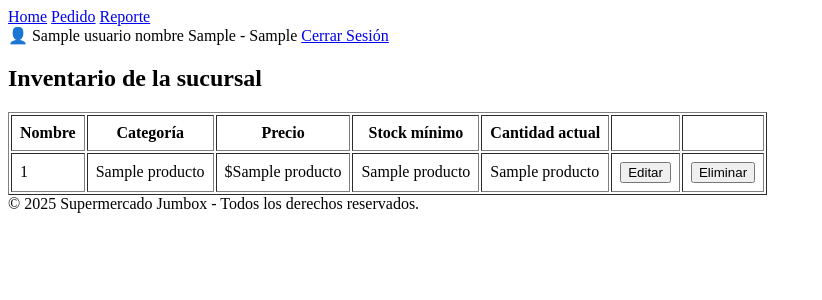
After one commit to melanycpm1/supermercado-jumbox, a Flask app: template templates/inventario.html in a window 1280 px wide. The commit adds this page. Shown: the top 300 px of the page, without its empty margins (0-822 px from the left). Run offline with Flask 3, Linux system fonts and the light colour scheme; the template is opened without the code that fills it: most values are stand-ins (such as "Sample title", 1, 10 or a date in 2020).

Commit message:
inventario

```diff
--- a/app.py
+++ b/app.py
@@ -57,7 +57,34 @@ def gestion_inventario():
     if session["rol"] == "vendedor":
         return "Acceso denegado. No tenés permisos para entrar acá.", 403 #solo ingresaran los usuarios administradores,encargado,reponedor
 
-    return #agregar tamblate
+    id_sucursal = session.get("sucursal_id")
+    if not id_sucursal:
+        db.conexion.close()
+        return redirect(url_for("home"))
+    db = Connexion("database.db")
+    db.cursor.execute("""
+    SELECT producto.nombre,
+            producto.categoria,
+            producto.precio,
+            producto.stock_minimo,
+            inventario.cantidad_actual,
+            producto.id
+    FROM producto
+    INNER JOIN inventario ON producto.id = inventario.id_producto
+    WHERE inventario.id_sucursal = ?
+""", (id_sucursal,))
+
+    productos = db.cursor.fetchall()
+    print("Productos encontrados:", productos)
+
+
+
+    return render_template("inventario.html",
+                            usuarioNombre=session["nombre"],
+                            usuarioApellido=session["apellido"],
+                            usuarioRol=session["rol"],
+                            productos=productos)
+
 
 @app.route("/gestion_pedidos")
 def gestion_pedidos():
@@ -97,8 +124,8 @@ def reportes():
 
     # return render_template
 
-@app.route("/venta")
-def venta():
+@app.route("/ventas")
+def ventas():
 
     if "rol" not in session:
         return redirect(url_for("login"))  # si no está
@@ -134,6 +161,87 @@ def mostrar_login():
     else:
         return "Email o contraseña incorrectos"
 
+
+@app.route("/agregar_producto", methods=["POST"])
+def agregar_producto():
+    if "rol" not in session:
+        return redirect(url_for("home"))
+
+    id_sucursal = session.get("sucursal_id")
+    if not id_sucursal:
+        return redirect(url_for("home"))
+
+    #Obtener datos del formulario
+    nombre = request.form["nombre_producto"]
+    categoria = request.form["categoria"]
+    precio = request.form["precio"]
+    stock_minimo = request.form["stock_minimo"]
+    cantidad_actual = request.form["cantidad_actual"]
+
+    # Guardar en la base
+    db = Connexion("database.db")
+    db.agregar_producto(nombre, categoria, precio, stock_minimo)
+
+    # Obtener el id del último producto insertado
+    id_producto = db.cursor.lastrowid
+
+    # Agregarlo al inventario de esa sucursal
+    db.agregar_inventario(id_sucursal, id_producto, cantidad_actual)
+
+    db.conexion.close()
+
+    # Volver a la página principal del inventario
+    return redirect(url_for("gestion_inventario"))
+
+@app.route("/eliminar_producto", methods=["POST"])
+def eliminar_producto():
+    id_producto = request.form["id_producto"]
+    db = Connexion("database.db")
+    db.eliminar_producto_y_inventario(id_producto)
+    db.cerrar()
+    return redirect(url_for("gestion_inventario"))
+
+@app.route("/actualizar_inventario", methods=["POST"])
+def actualizar_inventario():
+    id_producto = request.form.get("id_producto")
+    nueva_cantidad = int(request.form.get("cantidad_actual"))
+    cantidad_actual = int(request.form.get("cantidad_previa"))  # vas a enviar este dato también
+
+    #No permitir que se reduzca la cantidad
+    if nueva_cantidad < cantidad_actual:
+        return "No podés cargar una cantidad menor a la actual", 400
+
+    db = Connexion("database.db")
+    db.cursor.execute("""
+        UPDATE inventario
+        SET cantidad_actual = ?
+        WHERE id_producto = ?
+    """, (nueva_cantidad, id_producto))
+    db.conexion.commit()
+
+    return redirect(url_for("gestion_inventario"))
+
+@app.route("/editar_producto", methods=["POST"])
+def editar_producto():
+    id_producto = request.form["id"]
+    nombre = request.form["nombre"]
+    categoria = request.form["categoria"]
+    precio = request.form["precio"]
+    stock_minimo = request.form["stock_minimo"]
+
+    db = Connexion("database.db")
+
+    db.cursor.execute("""
+        UPDATE producto
+        SET nombre = ?, categoria = ?, precio = ?, stock_minimo = ?
+        WHERE id = ?
+    """, (nombre, categoria, precio, stock_minimo, id_producto))
+
+    db.conexion.commit()
+    db.conexion.close()
+
+    return redirect(url_for("gestion_inventario"))
+
 @app.route("/logout")
 def logout():
     session.clear()
--- /dev/null
+++ b/static/js/modal.js
@@ -0,0 +1,35 @@
+function abrirModal(idProducto, cantidadActual) {
+    document.getElementById("modal_id_producto").value = idProducto;
+    document.getElementById("modal_cantidad").value = cantidadActual;
+    document.getElementById("cantidad_previa").value = cantidadActual;
+
+    document.getElementById("modalCantidad").style.display = "flex";
+}
+
+function cerrarModal() {
+    document.getElementById("modalCantidad").style.display = "none";
+}
+
+document.addEventListener("DOMContentLoaded", function () {
+
+    const botonesEditar = document.querySelectorAll(".editar-btn");
+
+    botonesEditar.forEach(boton => {
+        boton.addEventListener("click", function () {
+
+            // Tomar los datos del data
+            document.getElementById("edit_id").value = this.dataset.id;
+            document.getElementById("edit_nombre").value = this.dataset.nombre;
+            document.getElementById("edit_categoria").value = this.dataset.categoria;
+            document.getElementById("edit_precio").value = this.dataset.precio;
+            document.getElementById("edit_stock").value = this.dataset.stock;
+
+            // Mostrar modal
+            document.getElementById("modalEditar").style.display = "flex";
+        });
+    });
+});
+
+function cerrarEditar() {
+    document.getElementById("modalEditar").style.display = "none";
+}
--- /dev/null
+++ b/templates/inventario.html
@@ -0,0 +1,166 @@
+<!DOCTYPE html>
+<html lang="en">
+
+<head>
+    <meta charset="UTF-8">
+    <meta name="viewport" content="width=device-width, initial-scale=1.0">
+    <title>Inventario</title>
+</head>
+
+<body>
+    <header>
+        <nav>
+            <a href="{{url_for('panel_principal')}}">Home</a>
+            {%if usuarioRol!='vendedor' and usuarioRol!='reponedor'%}
+            <a href="{{url_for('gestion_pedidos')}}">Pedido</a>
+            {%endif%}
+            {%if usuarioRol!='reponedor' and usuarioRol!='vendedor'%}
+            <a href="{{url_for('reportes')}}">Reporte</a>
+            {%endif%}
+            {%if usuarioRol=='admi'%}
+            <a href="{{url_for('gestion_usuario')}}">Usuarios</a>
+            {%endif%}
+            {%if usuarioRol=='vendedor'%}
+            <a href="{{url_for('ventas')}}">Ventas</a>
+            {%endif%}
+        </nav>
+        <div id="user-section">
+            <span>👤 {{ usuarioNombre }} {{usuarioApellido}} - {{usuarioRol}}</span>
+            <a href="{{ url_for('logout') }}" class="boton">Cerrar Sesión</a>
+        </div>
+    </header>
+    <main>
+        <h2>Inventario de la sucursal</h2>
+        {%if usuarioRol =='admi'%}
+        <div>
+            <form action="/agregar_producto" method="POST">
+                <div>
+                    <input type="text" name="nombre_producto" id="nombre_producto" placeholder="nombre del producto"
+                        required>
+                </div>
+                <div>
+                    <input type="text" name="categoria" id="categoria" placeholder="categoría" required>
+                </div>
+                <div>
+                    <input type="number" step="0.01" name="precio" id="precio" placeholder="precio" required>
+                </div>
+                <div>
+                    <input type="number" name="stock_minimo" id="stock_minimo" placeholder="stock mínimo" required>
+                </div>
+                <div>
+                    <input type="number" name="cantidad_actual" id="cantidad_actual" placeholder="cantidad actual"
+                        required>
+                </div>
+                <div>
+                    <button type="submit">Agregar</button>
+                </div>
+            </form>
+        </div>
+        {%endif%}
+        <div>
+            <table border="1" cellpadding="8">
+                <thead>
+                    <tr>
+                        <th>Nombre</th>
+                        <th>Categoría</th>
+                        <th>Precio</th>
+                        <th>Stock mínimo</th>
+                        <th>Cantidad actual</th>
+                        <th> </th>
+                        {%if usuarioRol !='reponedor'%}
+                        <th> </th>
+                        {%endif%}
+                    </tr>
+                </thead>
+                <tbody>
+                    {% for p in productos %}
+                    <tr>
+                        <td>{{ p[0] }}</td>
+                        <td>{{ p[1] }}</td>
+                        <td>${{ p[2] }}</td>
+                        <td>{{ p[3] }}</td>
+                        <td>{{ p[4] }}</td>
+                        {%if usuarioRol =='reponedor'%}
+                        <td>
+                            <!-- Botón que abre el modal -->
+                            <button onclick="abrirModal({{p[5]}}, {{p[4]}})">Actualizar cantidad</button>
+                        </td>
+                        {%endif%}
+                        {%if usuarioRol != 'reponedor'%}
+                        <td>
+                            <button class="editar-btn" data-id="{{ p[5] }}" data-nombre="{{ p[0] }}"
+                                data-categoria="{{ p[1] }}" data-precio="{{ p[2] }}" data-stock="{{ p[3] }}">
+                                Editar
+                            </button>
+                        </td>
+
+                        <td>
+                            <form action="{{ url_for('eliminar_producto') }}" method="POST">
+                                <input type="hidden" name="id_producto" value="{{ p[5] }}">
+                                <button type="submit">Eliminar</button>
+                            </form>
+                        </td>
+                        {%endif%}
+                    </tr>
+                    {% endfor %}
+                </tbody>
+            </table>
+        </div>
+        <div id="modalCantidad" style="display:none;
+            position:fixed;
+            top:0; left:0;
+            width:100%; height:100%;
+            background:rgba(0,0,0,0.6);
+            justify-content:center;
+            align-items:center;">
+
+            <div style="background:white; padding:20px; border-radius:10px; width:300px;">
+                <h3>Actualizar cantidad</h3>
+
+                <form action="/actualizar_inventario" method="POST">
+                    <input type="hidden" id="modal_id_producto" name="id_producto">
+                    <input type="hidden" id="cantidad_previa" name="cantidad_previa">
+
+                    <label>Nueva cantidad</label>
+                    <input type="number" id="modal_cantidad" name="cantidad_actual" required>
+
+                    <br><br>
+
+                    <button type="submit">Guardar</button>
+                    <button type="button" onclick="cerrarModal()">Cancelar</button>
+                </form>
+            </div>
+        </div>
+        <div id="modalEditar" class="modal" style="display:none;">
+            <div class="modal-content">
+
+                <h3>Editar producto</h3>
+
+                <form action="{{ url_for('editar_producto') }}" method="POST">
+
+                    <input type="hidden" id="edit_id" name="id">
+
+                    <label>Nombre:</label>
+                    <input type="text" id="edit_nombre" name="nombre" required>
+
+                    <label>Categoría:</label>
+                    <input type="text" id="edit_categoria" name="categoria" required>
+
+                    <label>Precio:</label>
+                    <input type="number" step="0.01" id="edit_precio" name="precio" required>
+
+                    <label>Stock mínimo:</label>
+                    <input type="number" id="edit_stock" name="stock_minimo" required>
+
+                    <button type="submit">Guardar cambios</button>
+                    <button type="button" onclick="cerrarEditar()">Cancelar</button>
+                </form>
+            </div>
+    </main>
+    <footer>
+        © 2025 Supermercado Jumbox - Todos los derechos reservados.
+    </footer>
+    <script src="../static/js/modal.js"></script>
+</body>
+
+</html>
--- a/templates/panel_principal.html
+++ b/templates/panel_principal.html
@@ -8,7 +8,7 @@
 <body>
     <header>
         <nav>
-            {%if usuarioRol=='vendedor'%}
+            {%if usuarioRol!='vendedor'%}
                 <a href="{{url_for('gestion_inventario')}}">Inventario</a>
             {%endif%}
             {%if usuarioRol!='vendedor' and usuarioRol!='reponedor'%}
@@ -25,7 +25,7 @@
             {%endif%}
         </nav>
         <div id="user-section">
-            <span>👤 {{ usuarioNombre }} {{usuarioApellido}} {{usuarioRol}}</span>
+            <span>👤 {{ usuarioNombre }} {{usuarioApellido}} - {{usuarioRol}}</span>
             <a href="{{ url_for('logout') }}" class="boton">Cerrar Sesión</a>
         </div>
     </header>
```
Also changed, not shown: database.db.
